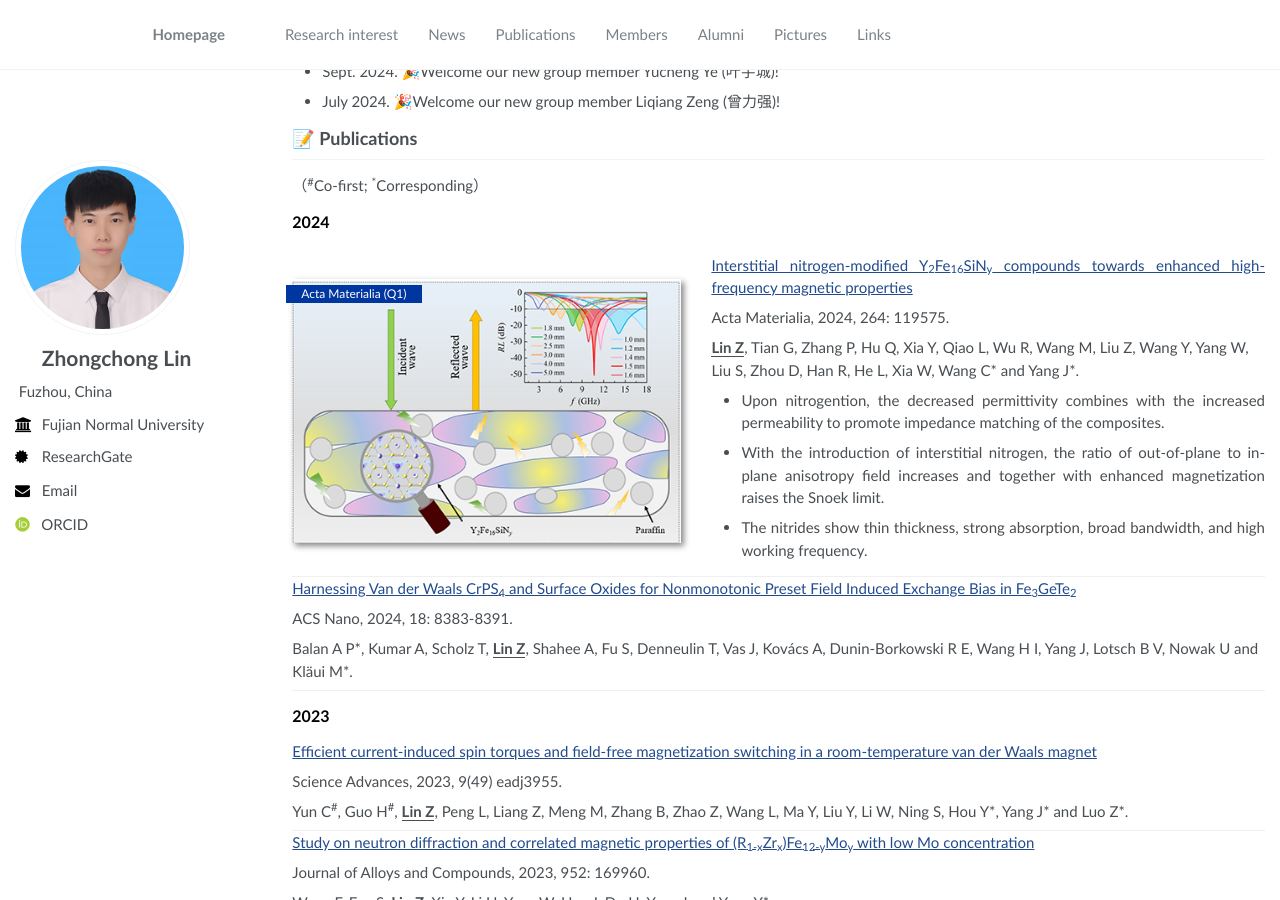
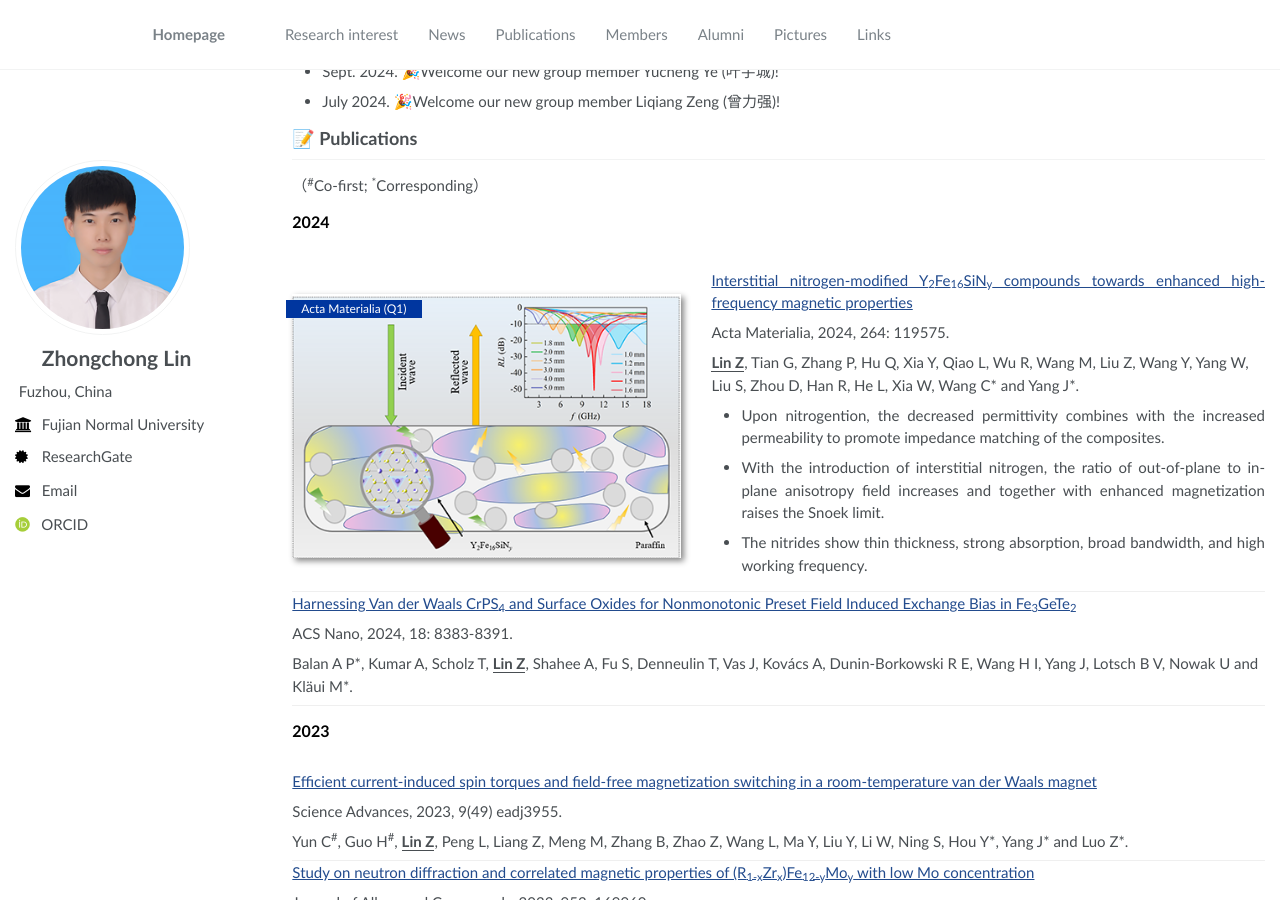
Before and after one commit to zhongchonglin/zhongchonglin.github.io, a Jekyll site: the page built from _pages/about.md, in a window 1280 px wide and 900 px high, scrolled down 870 px. Built offline with Jekyll 4.4.1, drawn with Linux system fonts in a browser that asks for light colours; some web fonts are replaced.

Commit message:
Update about.md

```diff
--- a/_pages/about.md
+++ b/_pages/about.md
@@ -49,6 +49,7 @@ redirect_from:
 （<sup>#</sup>Co-first; <sup>*</sup>Corresponding）
 ### <font size=3 color=BLACK>2024</font>
 
+<div style="height: 1.0em;"></div>
 
 
 <div class="paper-box">
@@ -83,7 +84,7 @@ redirect_from:
 
 ### <font size=3 color=BLACK>2023</font>
 
-
+<div style="height: 1.0em;"></div>
 
 
 
@@ -151,7 +152,7 @@ redirect_from:
 
 ### <font size=3 color=BLACK>2022</font>
 
-
+<div style="height: 1.0em;"></div>
 
 <div class="paper-box" >
             <div class="paper-box-image">
```
